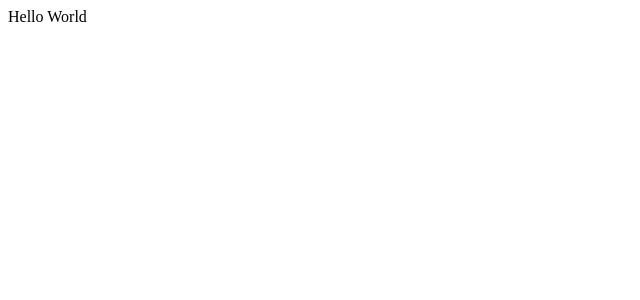
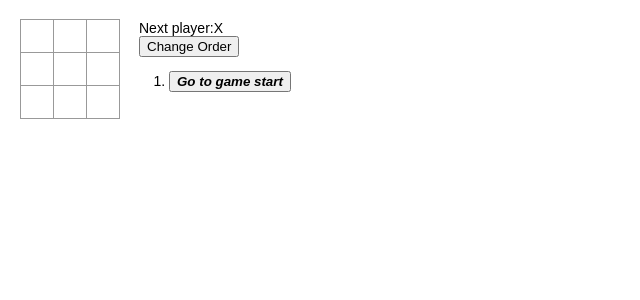
Before and after one commit to Noway2win/Noway2win.github.io, a React app: page / in a window 1280 px wide. Shown: the top 300 px of the page, without its empty margins (0-640 px from the left). Built offline with nearby package versions, Linux system fonts and the light colour scheme.

Commit message:
created tic-tac-toe game with react

```diff
--- /dev/null
+++ b/src/components/boardComponent.jsx
@@ -0,0 +1,36 @@
+import React from 'react';
+import Square from './squareComponent';
+
+export default class Board extends React.Component {
+	renderBoard() {
+		const board = [];
+		for (let i = 0; i < 3; i += 1) {
+			const row = [];
+			for (let j = 0; j < 3; j += 1) {
+				row.push(this.renderSquare(i * 3 + j));
+			}
+			board.push(
+				<div key={i} className="board-row">
+					{row}
+				</div>
+			);
+		}
+		return <div>{board}</div>;
+	}
+
+	renderSquare(i) {
+		const { onClick, squares, winLine } = this.props;
+		return (
+			<Square
+				key={i}
+				value={squares[i]}
+				onClick={() => onClick(i)}
+				isHightlighted={winLine && winLine.includes(i)}
+			/>
+		);
+	}
+
+	render() {
+		return this.renderBoard();
+	}
+}
--- a/src/components/firstComponent.jsx
+++ /dev/null
@@ -1,8 +0,0 @@
-import React, { Component } from "react";
-
-class MyComponent extends Component {
-	render() {
-		return <div>Hello World</div>;
-	}
-}
-export default MyComponent;
--- /dev/null
+++ b/src/components/gameComponent.jsx
@@ -0,0 +1,97 @@
+import React from 'react';
+import StepsList from './listOfMovesComponent';
+import Board from './boardComponent';
+import calculateWinner from '../services/calculateWinner';
+
+export default class Game extends React.Component {
+	constructor(props) {
+		super(props);
+		this.state = {
+			history: [
+				{
+					squares: Array(9).fill(null),
+				},
+			],
+			stepNumber: 0,
+			xIsNext: true,
+			isAscendingOrder: true,
+		};
+		this.jumpTo = this.jumpTo.bind(this);
+	}
+
+	handleClick(i) {
+		const { history, stepNumber, xIsNext } = this.state;
+		history.slice(0, stepNumber + 1);
+
+		const current = history[history.length - 1];
+		const squares = current.squares.slice();
+
+		if (calculateWinner(squares) || squares[i]) {
+			return;
+		}
+
+		squares[i] = xIsNext ? 'X' : 'O';
+
+		this.setState({
+			history: history.concat([
+				{
+					squares,
+					prevCheckedSquare: i,
+				},
+			]),
+			stepNumber: history.length,
+			xIsNext: !xIsNext,
+		});
+	}
+
+	jumpTo(step) {
+		this.setState({
+			stepNumber: step,
+			xIsNext: step % 2 === 0,
+		});
+	}
+
+	orderChangeHandler() {
+		const { isAscendingOrder } = this.state;
+		this.setState({
+			isAscendingOrder: !isAscendingOrder,
+		});
+	}
+
+	render() {
+		const { history, stepNumber, isAscendingOrder, xIsNext } = this.state;
+		const current = history[stepNumber];
+		const winnerInfo = calculateWinner(current.squares);
+		let status;
+
+		if (winnerInfo) {
+			status = winnerInfo.winnerText;
+		} else {
+			status = `Next player:${xIsNext ? 'X' : 'O'}`;
+		}
+
+		return (
+			<div className="game">
+				<div className="game-board">
+					<Board
+						squares={current.squares}
+						onClick={(i) => this.handleClick(i)}
+						winLine={winnerInfo ? winnerInfo.winningLine : null}
+					/>
+				</div>
+				<div className="game-info">
+					<div>{status}</div>
+					<button type="button" onClick={() => this.orderChangeHandler()}>
+						Change Order
+					</button>
+					<StepsList
+						history={history}
+						jumpTo={this.jumpTo}
+						stepNumber={stepNumber}
+						order={isAscendingOrder}
+					/>
+				</div>
+			</div>
+		);
+	}
+}
--- /dev/null
+++ b/src/components/listOfMovesComponent.jsx
@@ -0,0 +1,32 @@
+import React from 'react';
+
+export default function StepsList(props) {
+	const { history, jumpTo, stepNumber, order } = props;
+
+	let moves = history.map((step, move) => {
+		const { prevCheckedSquare } = step;
+		const col = (prevCheckedSquare % 3) + 1;
+		const row = Math.floor(prevCheckedSquare / 3) + 1;
+		const desc = move
+			? `Go to move # ${move} which is Col:${col} Row: ${row}`
+			: 'Go to game start';
+
+		return (
+			<li key={move}>
+				<button
+					type="button"
+					className={move === stepNumber ? 'bolded' : ''}
+					onClick={() => jumpTo(move)}
+				>
+					{desc}
+				</button>
+			</li>
+		);
+	});
+
+	if (!order) {
+		moves = moves.reverse();
+	}
+
+	return <ol>{moves}</ol>;
+}
--- /dev/null
+++ b/src/components/squareComponent.jsx
@@ -0,0 +1,11 @@
+import React from 'react';
+
+export default function Square(props) {
+	const { onClick, value, isHightlighted } = props;
+	const className = isHightlighted ? 'square winning-hightlight' : 'square';
+	return (
+		<button type="button" className={className} onClick={onClick}>
+			{value}
+		</button>
+	);
+}
--- /dev/null
+++ b/src/services/calculateWinner.js
@@ -0,0 +1,25 @@
+export default function calculateWinner(squares) {
+	if (squares.filter((n) => n).length === 9) {
+		return 'TIE';
+	}
+	const lines = [
+		[0, 1, 2],
+		[3, 4, 5],
+		[6, 7, 8],
+		[0, 3, 6],
+		[1, 4, 7],
+		[2, 5, 8],
+		[0, 4, 8],
+		[2, 4, 6],
+	];
+	for (let i = 0; i < lines.length; i += 1) {
+		const [a, b, c] = lines[i];
+		if (squares[a] && squares[a] === squares[b] && squares[a] === squares[c]) {
+			return {
+				winnerText: `Winner: ${squares[a]}`,
+				winningLine: lines[i],
+			};
+		}
+	}
+	return null;
+}
--- /dev/null
+++ b/src/style/index.css
@@ -0,0 +1,65 @@
+body {
+	margin: 20px;
+
+	font: 14px 'Century Gothic', Futura, sans-serif;
+}
+
+ol,
+ul {
+	padding-left: 30px;
+}
+
+.board-row:after {
+	display: table;
+	clear: both;
+
+	content: '';
+}
+
+.status {
+	margin-bottom: 10px;
+}
+
+.square {
+	float: left;
+
+	width: 34px;
+	height: 34px;
+	margin-top: -1px;
+	margin-right: -1px;
+	padding: 0;
+
+	text-align: center;
+
+	border: 1px solid #999999;
+	background: #ffffff;
+
+	font-size: 24px;
+	font-weight: bold;
+	line-height: 34px;
+}
+
+.square:focus {
+	outline: none;
+}
+
+.kbd-navigation .square:focus {
+	background: #dddddd;
+}
+
+.game {
+	display: flex;
+	flex-direction: row;
+}
+
+.game-info {
+	margin-left: 20px;
+}
+
+.bolded {
+	font-weight: bold;
+	font-style: italic;
+}
+.winning-hightlight {
+	background: gold;
+}
--- a/webpack.dev.js
+++ b/webpack.dev.js
@@ -11,7 +11,7 @@ module.exports = merge(config, {
 		contentBase: path.resolve(__dirname, './dist'),
 		open: true,
 		compress: false,
-		port: 8080,
+		port: 8097,
 	},
 	plugins: [
 		new HtmlWebpackPlugin({
```
Also changed, not shown: src/index.jsx (+5 -4 lines), .eslintrc.js.
